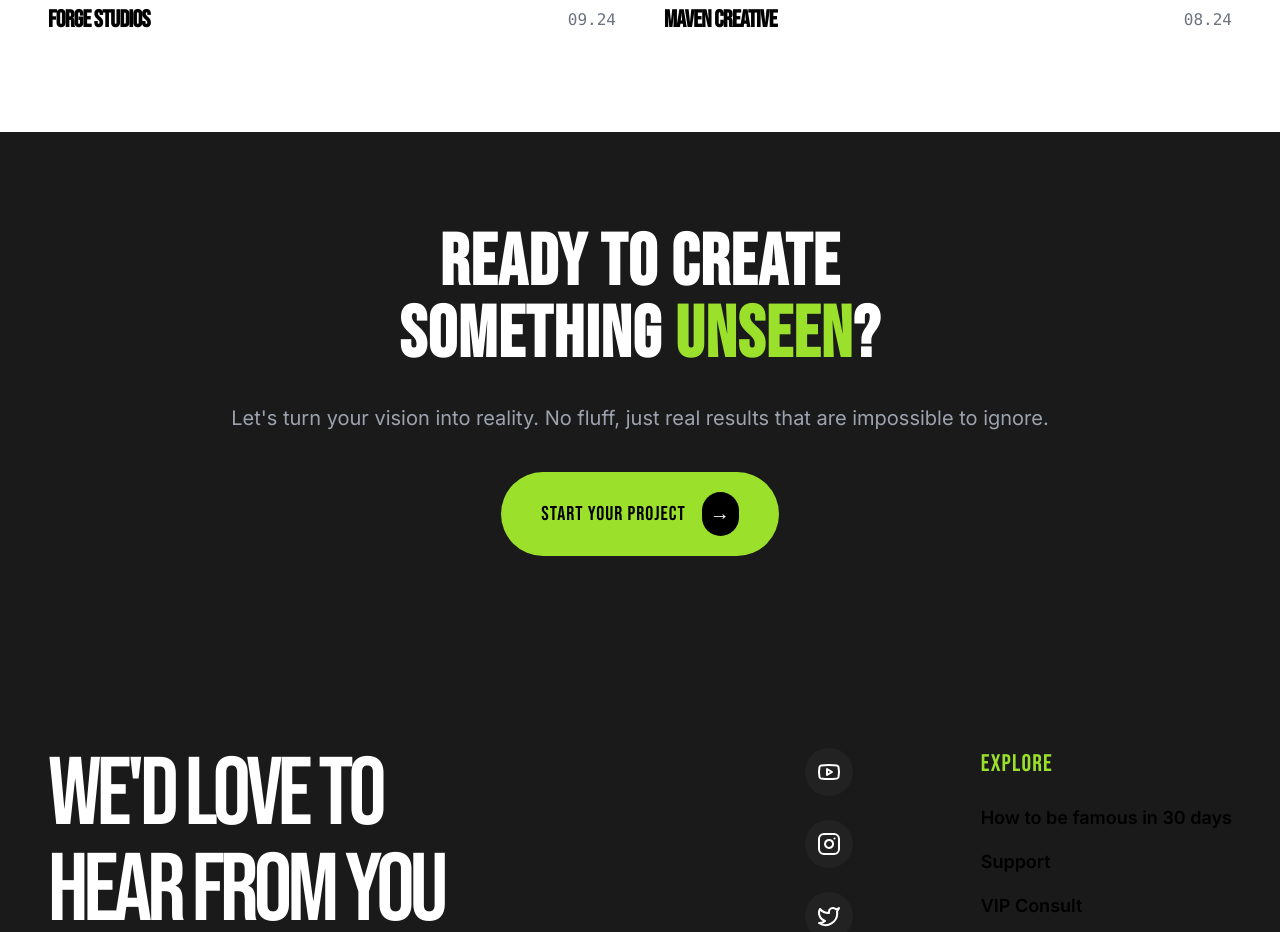
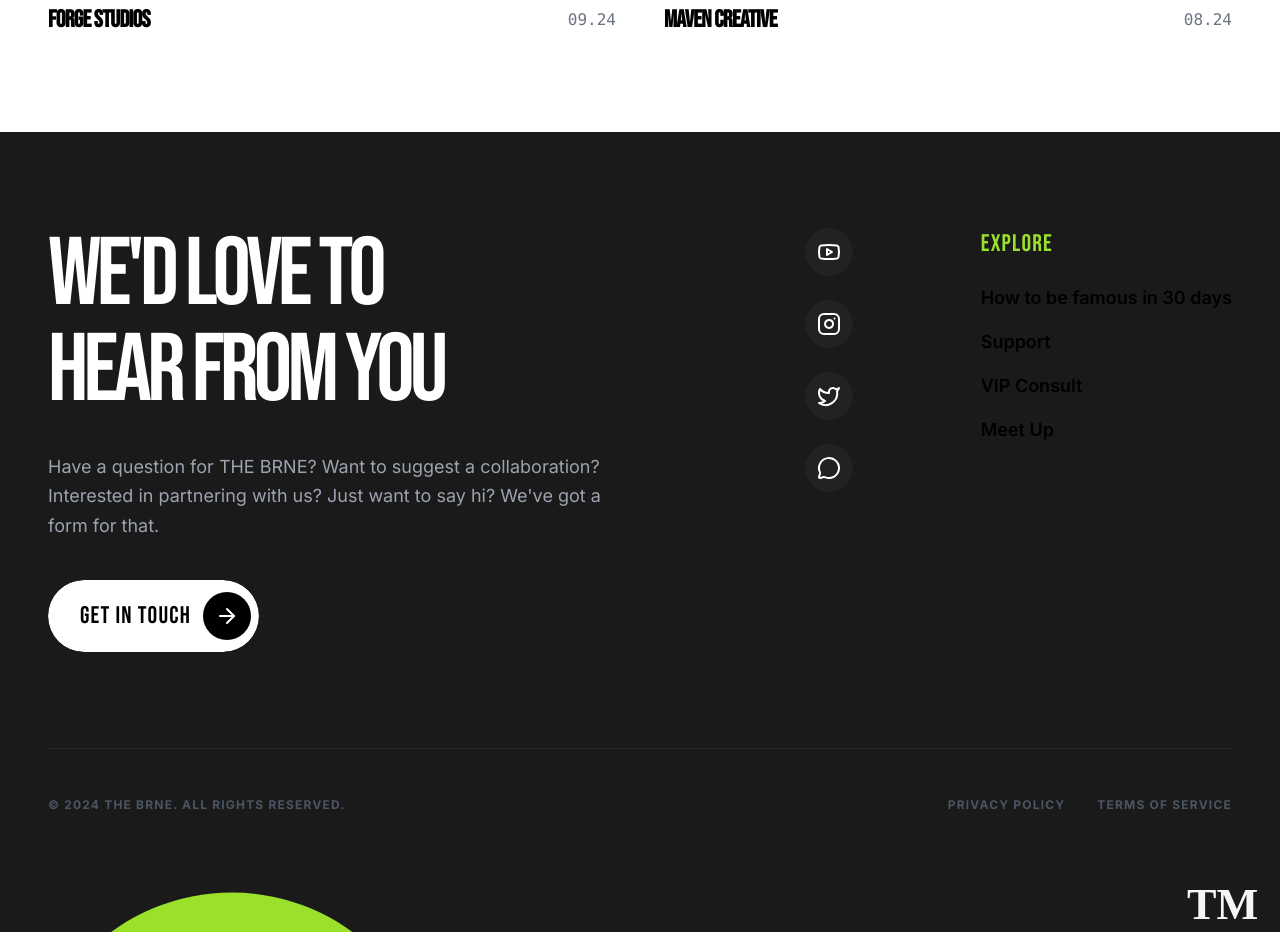
Before and after one commit to iqbalbinothman-ctrl/thebrne, a React (Vite) app: page /portfolio in a window 1280 px wide. Shown: the part 5760-6692 px from the top of the page. Built offline with nearby package versions, Linux system fonts and the light colour scheme.

Commit message:
Remove CTA section from portfolio page

```diff
--- a/components/PortfolioPage.tsx
+++ b/components/PortfolioPage.tsx
@@ -89,25 +89,6 @@ const PortfolioPage: React.FC = () => {
                 </div>
             </section>
 
-            {/* CTA Section */}
-            <section className="py-24 bg-[#1A1A1A] text-white">
-                <div className="max-w-4xl mx-auto text-center px-6">
-                    <h2 className="font-heading text-5xl md:text-7xl font-bold mb-8 leading-tight">
-                        Ready to create<br />
-                        something <span className="text-[#9BE12C]">unseen</span>?
-                    </h2>
-                    <p className="text-gray-400 text-lg md:text-xl mb-10 leading-relaxed">
-                        Let's turn your vision into reality. No fluff, just real results that are impossible to ignore.
-                    </p>
-                    <button className="group inline-flex items-center gap-4 bg-[#9BE12C] text-black px-10 py-5 rounded-full font-heading text-xl uppercase tracking-wider transition-all hover:bg-white hover:shadow-2xl hover:shadow-[#9BE12C]/30">
-                        <span>Start Your Project</span>
-                        <div className="bg-black text-white p-2 rounded-full group-hover:bg-[#9BE12C] transition-colors">
-                            →
-                        </div>
-                    </button>
-                </div>
-            </section >
-
             {/* Footer */}
             < Footer />
         </div >
```
